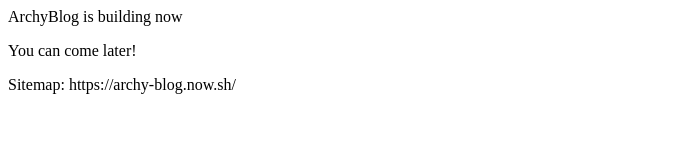
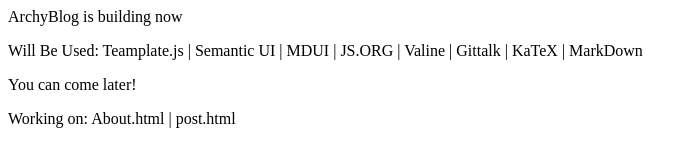
Before and after one commit to ArchyMoe/ArchyBlog, a plain HTML site: page index.html in a window 1280 px wide. Shown: the whole page, without its empty margins (0-697 px from the left). Drawn offline with Linux system fonts and the light colour scheme.

Commit message:
Update index.html

```diff
--- a/index.html
+++ b/index.html
@@ -1,5 +1,6 @@
 <p>ArchyBlog is building now</p>
 
+<p>Will Be Used: Teamplate.js | Semantic UI | MDUI | JS.ORG | Valine | Gittalk | KaTeX | MarkDown</p>
+
 <p>You can come later!</p>
-
-<p>Sitemap: https://archy-blog.now.sh/</p>
+<p>Working on: About.html | post.html</p>
```
